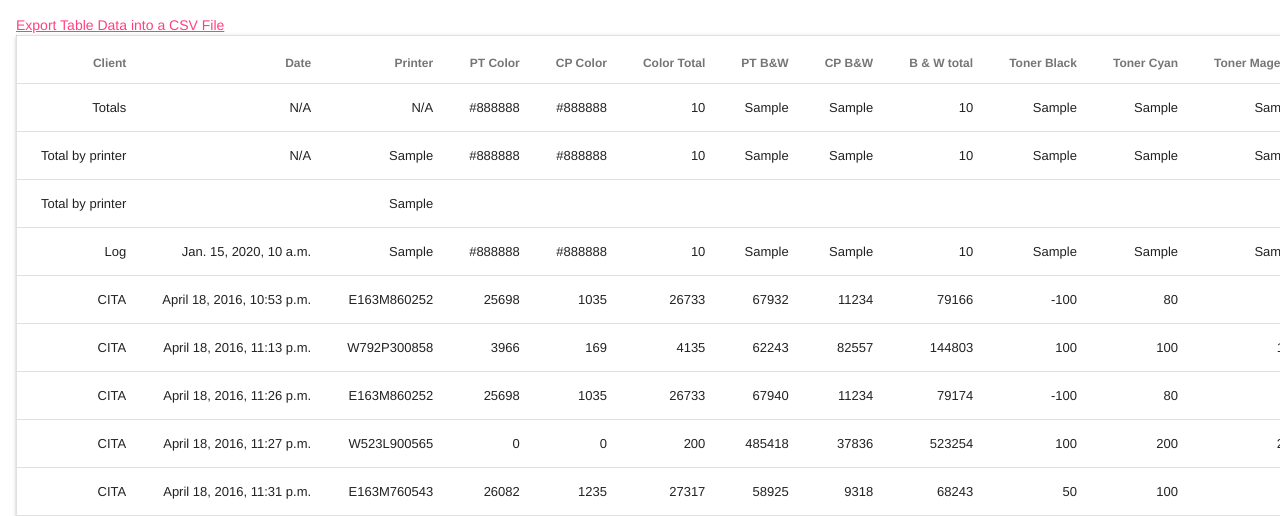
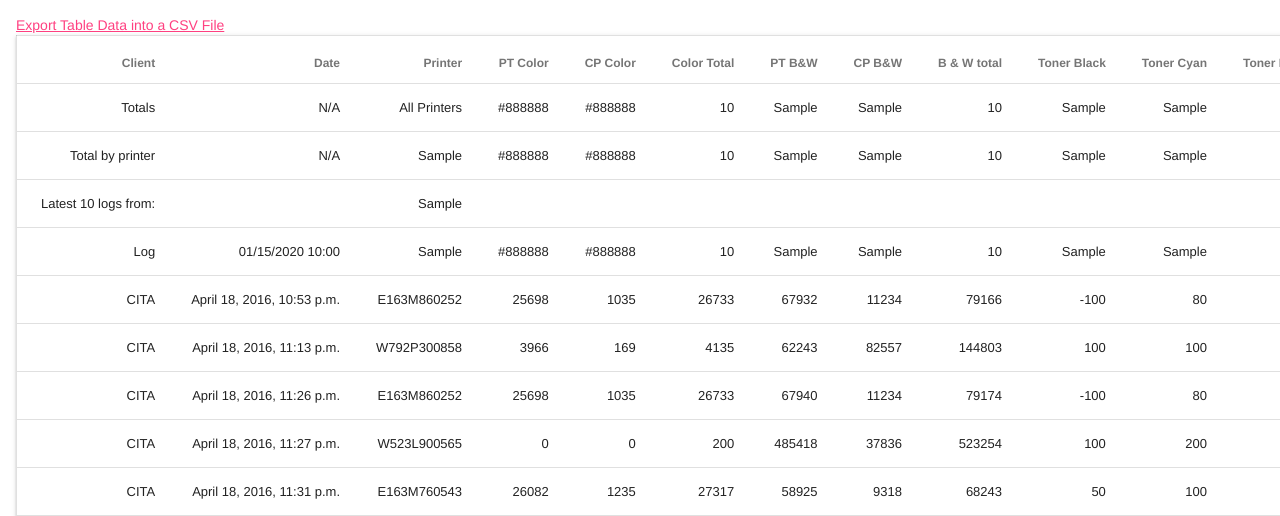
Before and after one commit to ardzoht/ricohapi, a Django app: template api/templates/printerlog_list.html in a window 1280 px wide. Shown: the part 65-581 px from the top of the page. Run offline with Django 3.2, Linux system fonts and the light colour scheme; data comes from the database, SQL or seed files in the repository; tables that the repository leaves empty hold one stand-in row (values such as "Sample post"); the template is opened without the code that fills it: values that come from a table or form of the project are taken from there, most other values are stand-ins (such as "Sample title", 1, 10 or a date in 2020); some libraries are stand-ins or nearby versions.

Commit message:
Fixed timestamp display
To a common format for the CSV

```diff
--- a/api/templates/printerlog_list.html
+++ b/api/templates/printerlog_list.html
@@ -35,7 +35,7 @@
            <tr>
          <td>Totals</td>
          <td>N/A</td>
-         <td>N/A</td>
+         <td>All Printers</td>
           <td>{{total.counter_print_color}}</td>
           <td>{{total.counter_copy_color}}</td>
           <td>{{total.counter_color_total}}</td>
@@ -69,7 +69,7 @@
 
        {% for printer in total_printer %}
          <tr>
-         <td>Total by printer</td>
+         <td>Latest 10 logs from: </td>
          <td> </td>
            <td> {{printer.fk_printer}} </td>
            <td> </td>
@@ -88,7 +88,7 @@
           {% for log in printer.logs %}
           <tr>
           <td>Log</td>
-         <td> {{log.timestamp}} </td>
+         <td> {{log.timestamp|date:"m/d/Y H:i"}} </td>
            <td> {{log.fk_printer}}</td>
            <td>{{log.counter_print_color}}</td>
            <td>{{log.counter_copy_color}}</td>
@@ -109,7 +109,7 @@
         {% for log in object_list %}
           <tr>
           <td>{{log.fk_printer.client}}</td>
-          <td>{{log.timestamp}}</td>
+          <td>{{ log.timestamp }}</td>
             <td> {{ log.fk_printer }} </td>
             <td>{{log.counter_print_color}}</td>
             <td>{{log.counter_copy_color}}</td>
--- a/api/views.py
+++ b/api/views.py
@@ -99,6 +99,7 @@ class Log(ListView):
                 total_id = {}
                 earliest = self.get_logs_values(self.total_list, id).earliest("timestamp")
                 latest = self.get_logs_values(self.total_list, id).latest("timestamp")
+                print(latest['timestamp'])
                 total_id["fk_printer"] = latest["fk_printer"]
                 for key in latest:
                     if key != "fk_printer" and key != "timestamp":
```
